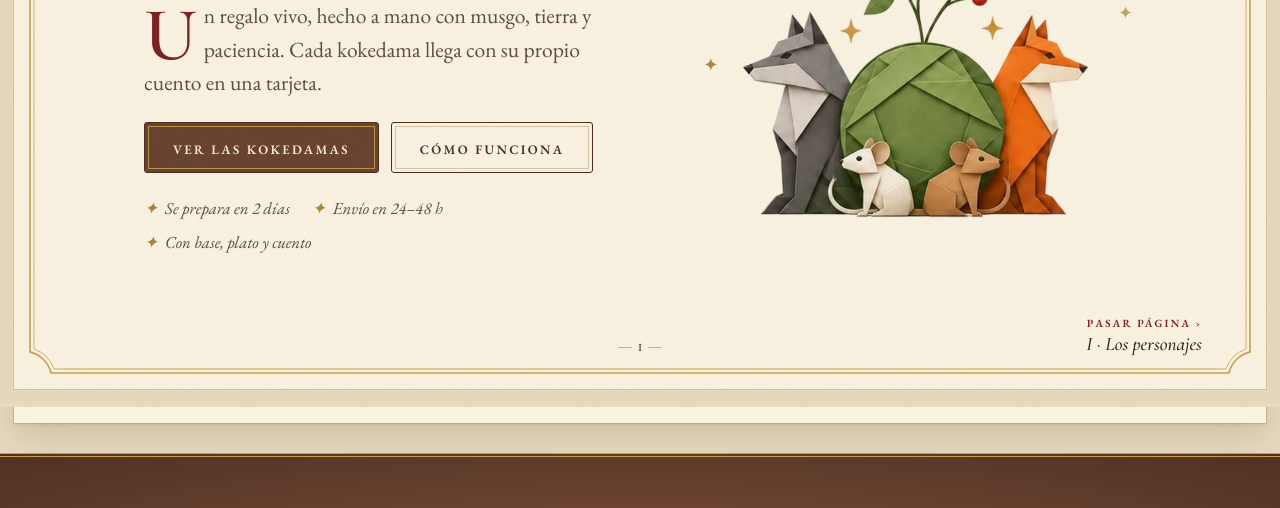
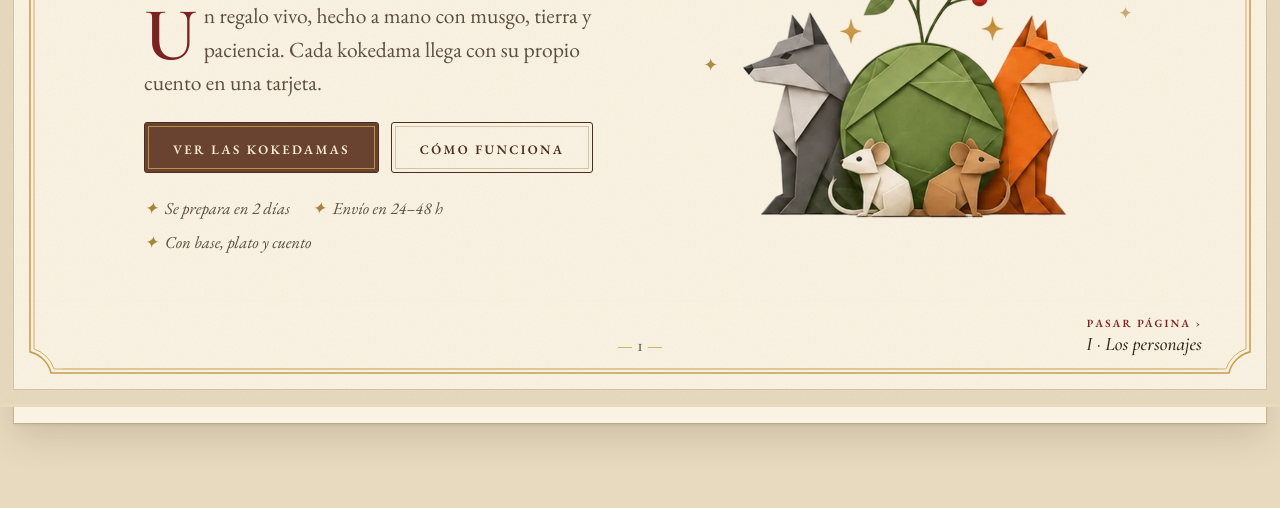
Before and after one commit to serganu/kokecuento, a plain HTML site: page web/index.html in a window 1280 px wide. Shown: the part 396-904 px from the top of the page. Drawn offline with nearby package versions, Linux system fonts and the light colour scheme.

Commit message:
Marco despejado abajo, la hoja espera antes del pie y sin cursor de texto
- El contenido se desvanece antes del borde inferior del marco
- Al acabar una hoja, se queda quieta un tramo de scroll antes de que suba el pie
- Sin cursor de escritura al clicar el texto (se puede seguir seleccionando)

Co-Authored-By: Claude Opus 5.5 <noreply@anthropic.com>

```diff
--- a/web/css/libro.css
+++ b/web/css/libro.css
@@ -33,6 +33,12 @@
 }
 
 html { overflow-x: clip; }
+/* Es un libro, no un formulario: al clicar el texto no aparece el cursor de escritura
+   (ni la barra parpadeante que algunos navegadores muestran con la navegación por cursor),
+   pero el texto se puede seguir seleccionando y copiando. */
+body { caret-color: transparent; cursor: default; }
+input, textarea, select, [contenteditable="true"] { caret-color: auto; cursor: auto; }
+a, button, summary, label, .tarjeta, .filtro { cursor: pointer; }
 body { font-size: 20px; line-height: 1.55; background: var(--mesa); }
 h1, h2, h3 { font-weight: 600; letter-spacing: .005em; }
 h1 { font-size: clamp(2.5rem, 6vw, 4.3rem); line-height: 1.02; }
@@ -48,7 +54,7 @@ a { color: var(--granate); }
    ::after tapa lo que asoma por arriba y por fuera de la hoja; ::before dibuja el marco dorado. */
 .hoja::before, .hoja::after { content: ""; flex: none; position: sticky; box-sizing: border-box; pointer-events: none; }
 .hoja::after { order: -2; z-index: 2; top: calc(var(--barra) + var(--aire)); height: var(--alto-hoja);
-  background: linear-gradient(var(--fondo-hoja, var(--papel)) calc(var(--canto) + 12px), transparent calc(var(--canto) + 24px));
+  background: linear-gradient(var(--fondo-hoja, var(--papel)) calc(var(--canto) + 14px), transparent calc(var(--canto) + 26px)), linear-gradient(to top, var(--fondo-hoja, var(--papel)) calc(var(--canto) + 14px), transparent calc(var(--canto) + 26px));
   box-shadow: 0 0 0 1px rgba(120, 90, 50, .16), 0 0 0 var(--aire) var(--mesa); }
 .hoja::before { order: -1; z-index: 3; top: calc(var(--barra) + var(--aire) + var(--canto)); height: calc(var(--alto-hoja) - 2 * var(--canto)); margin: calc(-1 * var(--alto-hoja) + var(--canto)) var(--canto) var(--canto);
   border: 40px solid transparent; border-image: var(--marco) 40 / 40px stretch; }
@@ -62,6 +68,10 @@ html.anim #gamas > .escena { margin-top: 0; }
 .hoja.seccion { padding-block: 0; }
 .hoja.seccion > .contenedor:first-child { padding-top: clamp(52px, 6vw, 76px); }
 .hoja > .contenedor, .hoja .escena-respaldo > .contenedor { padding-inline: clamp(26px, 5vw, 64px); }
+/* Remanso: la hoja se queda sujeta por abajo durante un tramo de scroll antes de que asome el pie */
+.hoja.ancla { position: sticky; top: min(var(--barra) + var(--aire), 100vh - var(--alto-real, 100vh) - var(--aire)); }
+@supports (height: 100svh) { .hoja.ancla { top: min(var(--barra) + var(--aire), 100svh - var(--alto-real, 100svh) - var(--aire)); } }
+main.con-remanso::after { content: ""; display: block; height: 55vh; }   /* tramo en el que la hoja espera quieta */
 .seccion.suave { background: none; }
 .seccion.suave::before, .seccion.suave::after { content: none; }
 
@@ -69,6 +79,7 @@ html.anim #gamas > .escena { margin-top: 0; }
 .folio { margin-top: auto; position: sticky; bottom: var(--aire); z-index: 2; display: grid; grid-template-columns: 1fr auto 1fr; align-items: end; gap: 14px; padding: 14px clamp(30px, 5vw, 64px) 30px;
   background: linear-gradient(transparent, var(--fondo-hoja, var(--papel)) 14px); }
 .hoja.seccion > .contenedor { padding-bottom: 30px; }
+.hoja > .contenedor:last-child { padding-bottom: 56px; }
 
 /* Los personajes: la hoja entera se queda en la ventana mientras se baja (solo el pie queda fuera) */
 html.anim #gamas { background: none; box-shadow: none; min-height: 0; --fondo-hoja: var(--fondo, #F3E8D0); }
--- a/web/js/efectos.js
+++ b/web/js/efectos.js
@@ -217,4 +217,16 @@
     texto.innerHTML = texto.textContent.split(/(?<=[.!?»])\s+/)
       .map((f, i) => `<span class="frase" style="--i:${i}">${f}</span>`).join(" ");
   }
+
+  /* Al llegar al final de una hoja, esta se queda quieta un tramo antes de dejar paso al pie.
+     Para sujetarla por abajo hace falta su alto real, que se va midiendo. */
+  if ("ResizeObserver" in window) {
+    const mide = new ResizeObserver((es) => es.forEach((e) => {
+      const alto = e.target.offsetHeight;
+      if (alto) e.target.style.setProperty("--alto-real", `${alto}px`);
+    }));
+    const hojas = regla ? paginas : [...document.querySelectorAll("main > .hoja")].slice(-1);
+    hojas.forEach((h) => { h.classList.add("ancla"); mide.observe(h); });
+    if (hojas.length) document.querySelector("main").classList.add("con-remanso");
+  }
 })();
```
